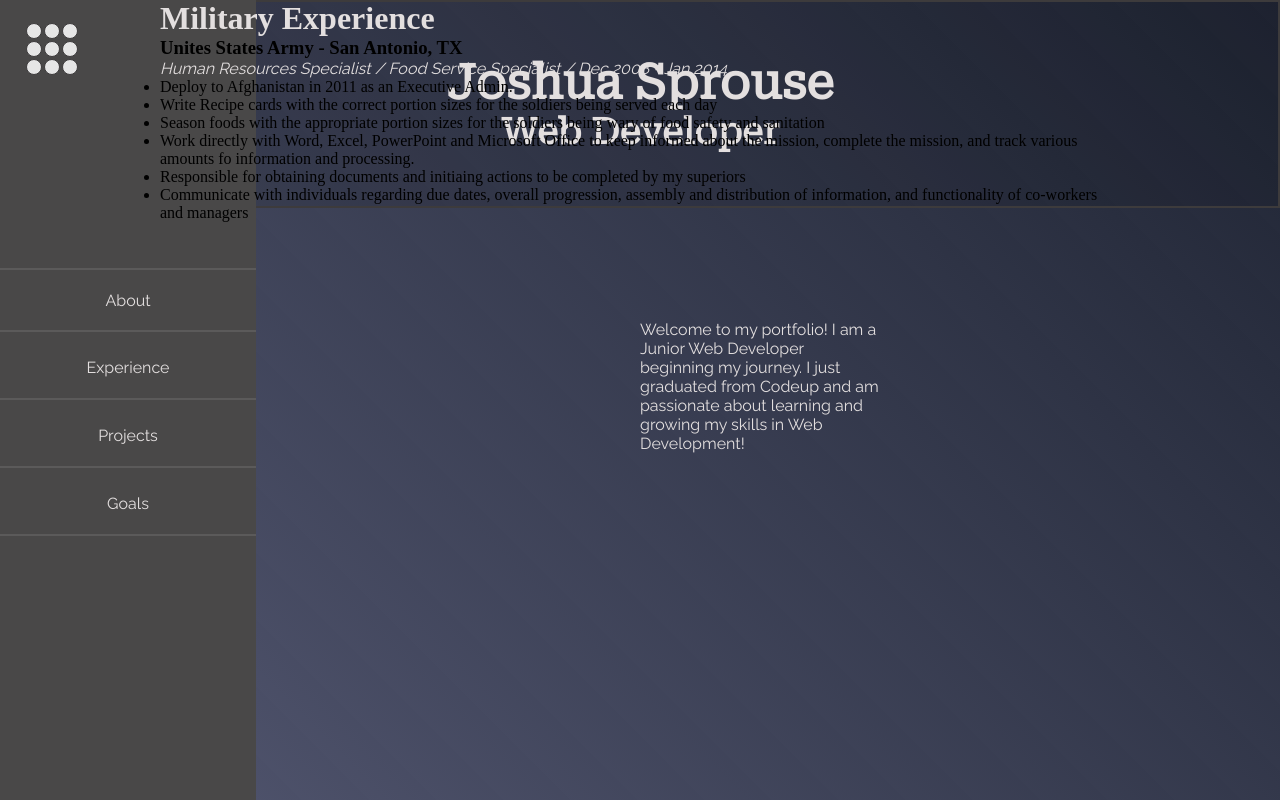
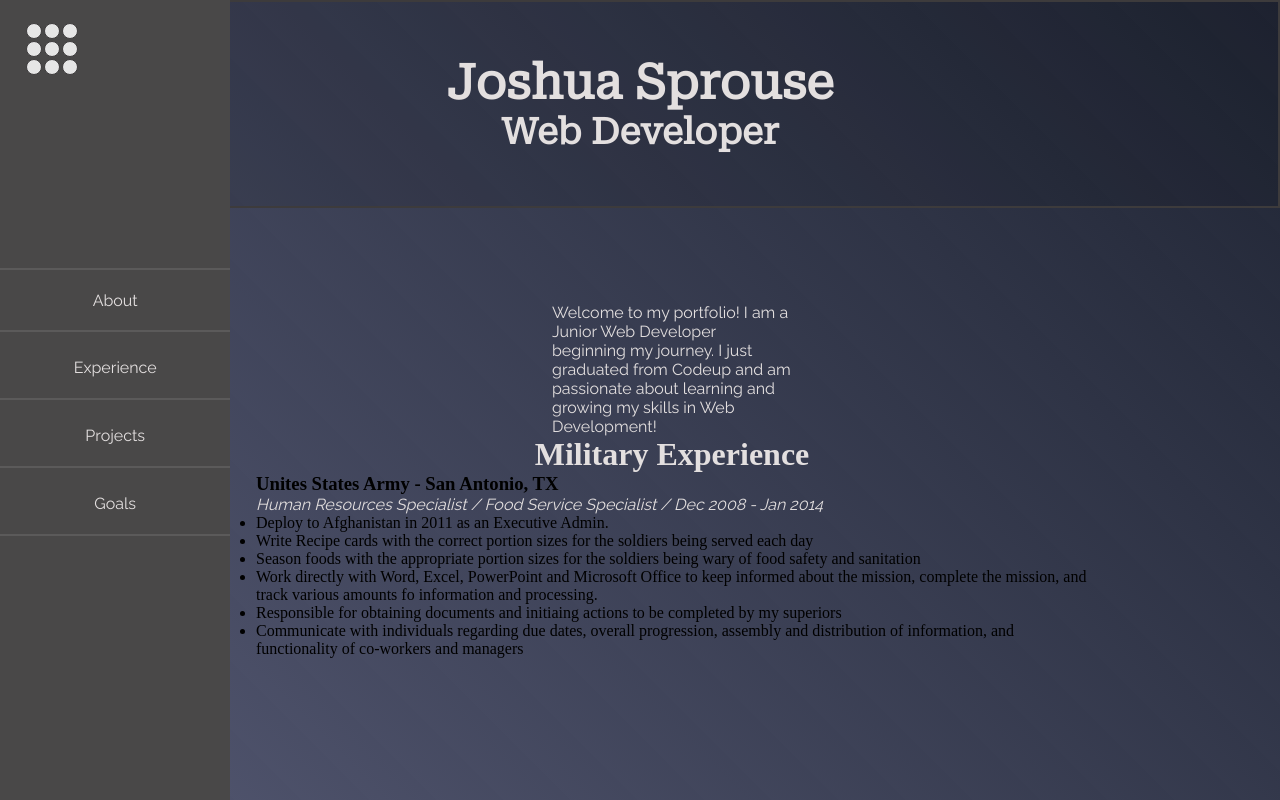
Before and after one commit to thevaliantjosh/thevaliantjosh.github.io, a website: page index.html in a window 1280 px wide. Drawn offline with Linux system fonts and the light colour scheme.

Commit message:
Working on spacing....

```diff
--- a/css/joshua-sprouse.css
+++ b/css/joshua-sprouse.css
@@ -37,16 +37,16 @@
 
 
     /*Container for the entire main content*/
-    .content-container {
-        position: absolute;
-        top: 0;
-        /*bottom: 0;*/
-        left: 10rem;
-        /*display: flex;*/
-        /*flex-flow: column;*/
-        width: 75vw;
-        /*margin: 6rem;*/
-    }
+    /*.content-container {*/
+    /*    position: absolute;*/
+    /*    top: 0;*/
+    /*    !*bottom: 0;*!*/
+    /*    left: 10rem;*/
+    /*    !*display: flex;*!*/
+    /*    !*flex-flow: column;*!*/
+    /*    width: 75vw;*/
+    /*    !*margin: 6rem;*!*/
+    /*}*/
 
 /*Title Row and column for smaller devices*/
 /*    .title-row {*/
@@ -68,29 +68,20 @@
    }
 
     /*Adjusting the about-row for smaller devices*/
-    .about-row {
-        position: absolute;
-        /*display: flex;*/
-        /*align-items: center;*/
-        /*justify-content: center;*/
-        top: 20rem;
-        right: 5rem;
-        width: 15rem;
-    }
+    /*.about-row {*/
+    /*    position: absolute;*/
+    /*    !*display: flex;*!*/
+    /*    !*align-items: center;*!*/
+    /*    !*justify-content: center;*!*/
+    /*    top: 20rem;*/
+    /*    right: 5rem;*/
+    /*    width: 15rem;*/
+    /*}*/
 }
 /*For Screens larger than 768 aka: default*/
 @media screen and (min-width:769px){
 
-    .content-container {
-        position: absolute;
-        top: 0;
-        right: 0;
-        bottom: 0;
-        left: 10rem;
-        width: 75vw;
-        height: 100vh;
-        /*margin: 1rem 1rem 1rem 15rem;*/
-    }
+
 /*Title-row and column for larger devices*/
     .title-row {
         align-items: center;
@@ -100,14 +91,14 @@
         font-size: 1.5em;
     }
 
-    .about-row {
-        position: absolute;
-        top: 20rem;
-        right: 5rem;
-        align-items: center;
-        justify-content: center;
-        width: 25rem;
-    }
+    /*.about-row {*/
+    /*    position: absolute;*/
+    /*    top: 20rem;*/
+    /*    right: 5rem;*/
+    /*    align-items: center;*/
+    /*    justify-content: center;*/
+    /*    width: 25rem;*/
+    /*}*/
 }
 
 /*Universal CSS*/
@@ -173,6 +164,21 @@ p {
     font-family: 'Roboto Serif', serif;
 }
 
+.content-container {
+    display: flex;
+    flex-direction: column;
+    align-items: center;
+    max-width: 65vw;
+    height: 100vh;
+    justify-content: space-between;
+    margin: 20rem 1rem 10rem 16rem;
+    /*margin: 1rem 1rem 1rem 15rem;*/
+}
+
+.military-experience-row-title {
+
+}
+
 /*.title-column:nth-of-type(even){*/
 /*    font-family: 'Roboto Thin', sans-serif;*/
 /*}*/
@@ -190,7 +196,7 @@ p {
     display: flex;
     flex-direction: column;
     justify-content: center;
-    width: 20vw;
+    width: 18vw;
     height: 100vh;
     top: 0;
     right: 0;
@@ -268,9 +274,6 @@ possible change the dots from 9 to 4 to show this will shrink the sidebar*/
 .sidebar-column-icon-shrink {
     width: 80%;
     height: 80%;
-    /*margin: 1px;*/
-    /*padding: 1px;*/
-    /*left: 0;*/
 }
 
 .sidebar-column-icon {
--- a/index.html
+++ b/index.html
@@ -76,8 +76,8 @@
                             <p>Welcome to my portfolio! I am a Junior Web Developer beginning my journey. I just graduated from Codeup and am passionate about learning and growing my skills in Web Development!</p>
                         </div>
                     </div>
-                    <div class="experience-row-title" id="experience_header">
-                        <div class="experience-column-title">
+                    <div class="military-experience-row-title" id="me_experience_header">
+                        <div class="military-experience-column-title">
                             <h1>Military Experience</h1>
                         </div>
                     </div>
```
